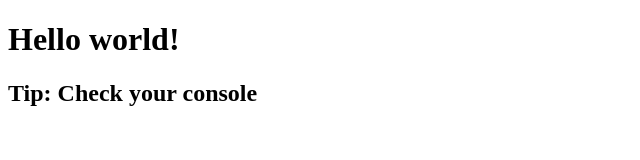
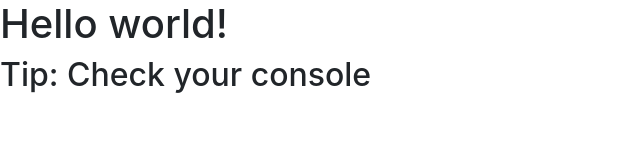
Before and after one commit to veekshith-gandhi/spotify-clone, a website built with webpack: page index.html in a window 1280 px wide. Shown: the whole page, without its empty margins (0-640 px from the left). Built offline with nearby package versions, Linux system fonts and the light colour scheme.

Commit message:
global scripts

```diff
--- a/src/home/navbar.js
+++ b/src/home/navbar.js
@@ -1,6 +1,5 @@
-function Navbar (){
-
-    return  `<nav class="navbar navbar-dark  navbar-expand-sm navPadding navFont navBg navHeight">
+function Navbar() {
+  return `<nav class="navbar navbar-dark  navbar-expand-sm navPadding navFont navBg navHeight">
     <a class="navbar-brand ml-4" href="index.html" style="color: white;">
     <svg xmlns="http://www.w3.org/2000/svg" width="45" height="45" fill="currentColor" class="bi bi-spotify spotifyLogo" viewBox="0 0 16 16">
     <path d="M8 0a8 8 0 1 0 0 16A8 8 0 0 0 8 0zm3.669 11.538a.498.498 0 0 1-.686.165c-1.879-1.147-4.243-1.407-7.028-.77a.499.499 0 0 1-.222-.973c3.048-.696 5.662-.397 7.77.892a.5.5 0 0 1 .166.686zm.979-2.178a.624.624 0 0 1-.858.205c-2.15-1.321-5.428-1.704-7.972-.932a.625.625 0 0 1-.362-1.194c2.905-.881 6.517-.454 8.986 1.063a.624.624 0 0 1 .206.858zm.084-2.268C10.154 5.56 5.9 5.419 3.438 6.166a.748.748 0 1 1-.434-1.432c2.825-.857 7.523-.692 10.492 1.07a.747.747 0 1 1-.764 1.288z"/>
@@ -20,11 +19,11 @@ function Navbar (){
           <li class="nav-item active list-inline-item"><a class="nav-link text-light mr-4" href="">Support</a></li>
           <li class="nav-item active list-inline-item"><a class="nav-link text-light mr-4" href="">Download</a></li>
           <li class="nav-item active list-inline-item"><div class="dashLine"></div></li>
-          <li class="nav-item active list-inline-item"><a class="nav-link text-light ml-4 mr-2" href="">Sign Up</a></li>
+          <li class="nav-item active list-inline-item"><a class="nav-link text-light ml-4 mr-2" href="./signup.html">Sign Up</a></li>
           <li class="nav-item active list-inline-item"><a class="nav-link text-light mr-4" href="">Log in</a></li>
         </ul>
       </div>
-  </nav>`
+  </nav>`;
 }
 
 export default Navbar;
--- a/src/styles/style.css
+++ b/src/styles/style.css
@@ -1,2 +1,4 @@
-@import url("./signup.css");
+@import url("./veekshithCSS/signup.css");
 @import url("./salakhaCSS/index.css");
+@import url(https://unpkg.com/bootstrap@4.1.1/dist/css/bootstrap.min.css);
+@import url("https://fonts.googleapis.com/css2?family=Roboto:ital,wght@0,100;0,300;0,400;0,500;1,100;1,300;1,400&display=swap");
```
Also changed, not shown: public/index.html (+0 -1 lines), src/styles/veekshithCSS/signup.css (renamed from src/styles/signup.css).
